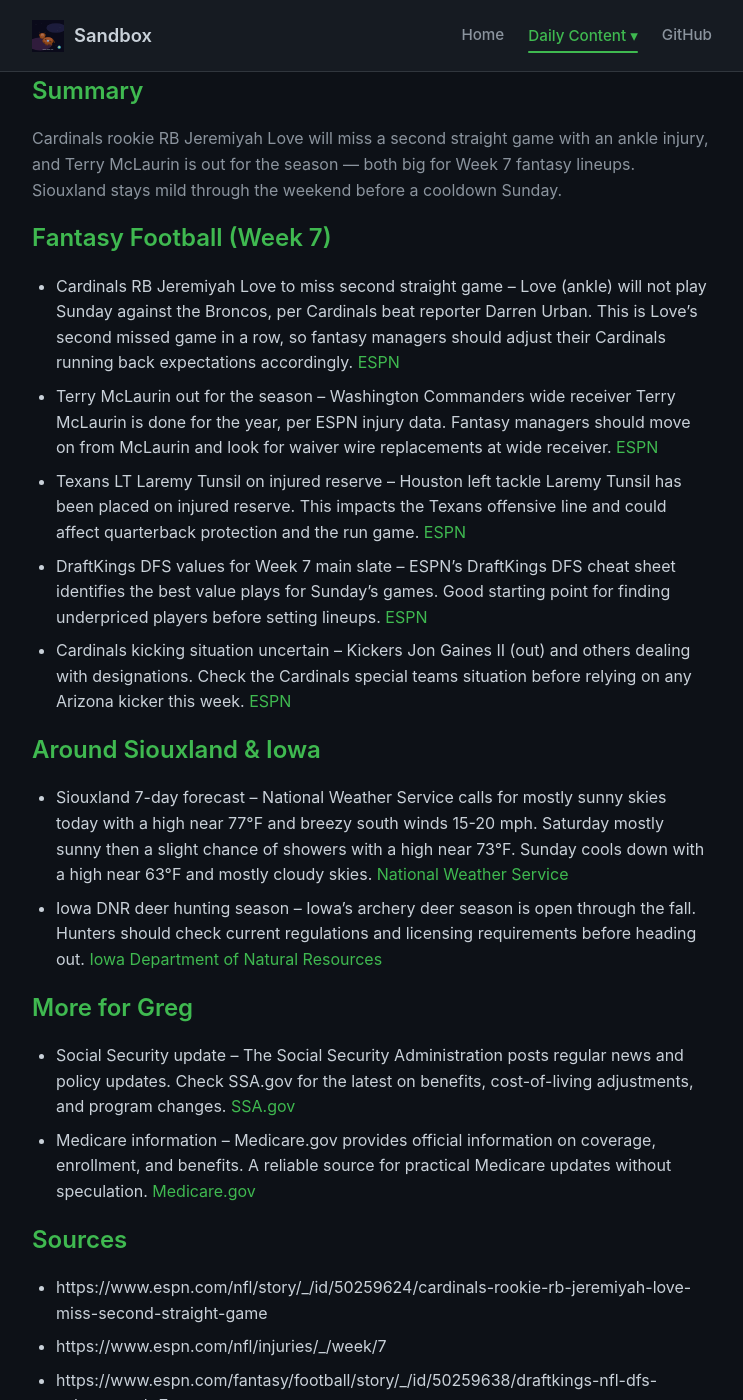
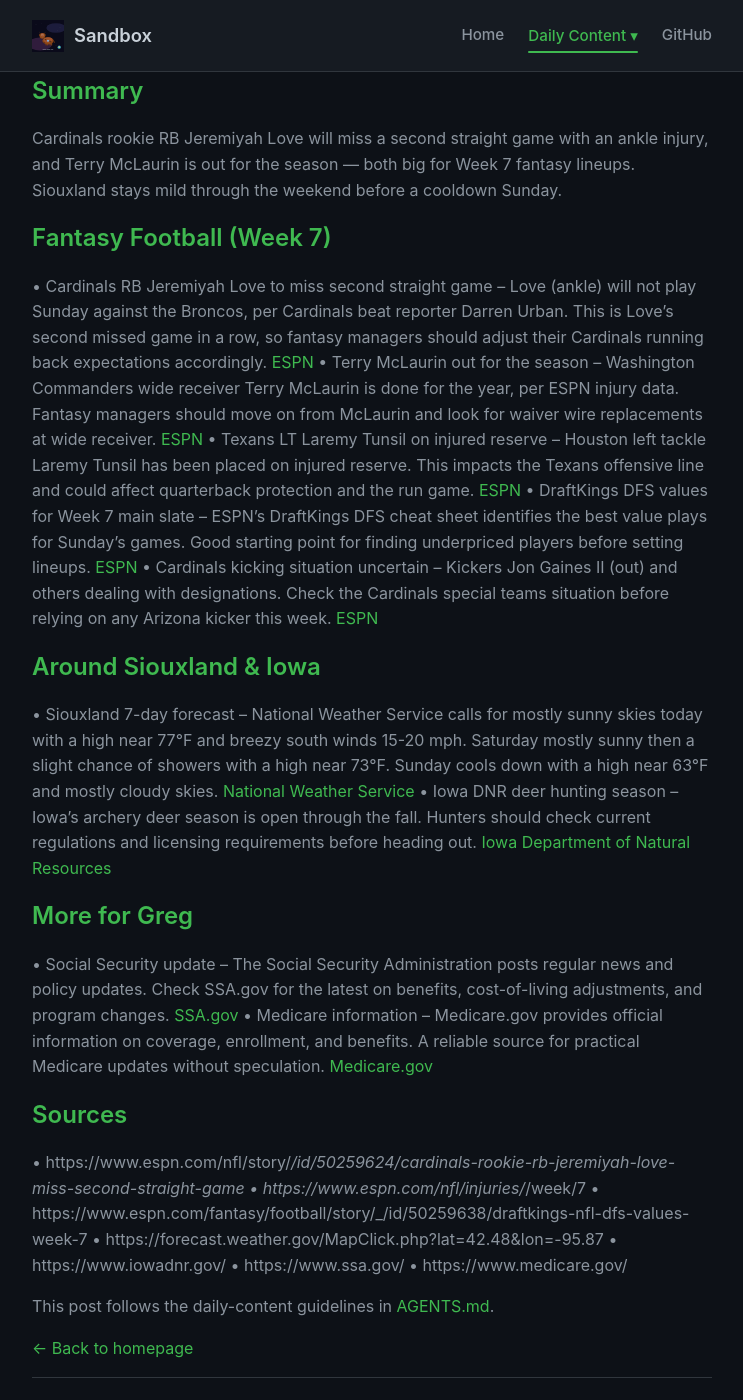
Before and after one commit to brownspacecow/sandbox, a Jekyll site: the page built from _posts/2026-10-23-week-7.md, in a window 1280 px wide and 1400 px high. Shown: the whole window, without its empty margins (268-1011 px from the left). Built offline with Jekyll 4.4.1, drawn with Linux system fonts in a browser that asks for light colours; some of the changed text lies outside the part shown.

Commit message:
Update previous daily content per AGENTS.md - Replace hyphen/asterisk bullets with required '•' bullet style - Remove 'Omitted' placeholder sections (omit entirely when no verifiable content) - Add AGENTS.md reference to each post - Update 2026-10-26 excerpt to reflect removed fantasy football section
Closes #46

```diff
--- a/_posts/2026-10-23-week-7.md
+++ b/_posts/2026-10-23-week-7.md
@@ -11,30 +11,32 @@ Cardinals rookie RB Jeremiyah Love will miss a second straight game with an ankl
 
 ## Fantasy Football (Week 7)
 
-* Cardinals RB Jeremiyah Love to miss second straight game – Love (ankle) will not play Sunday against the Broncos, per Cardinals beat reporter Darren Urban. This is Love's second missed game in a row, so fantasy managers should adjust their Cardinals running back expectations accordingly. [ESPN](https://www.espn.com/nfl/story/_/id/50259624/cardinals-rookie-rb-jeremiyah-love-miss-second-straight-game)
-* Terry McLaurin out for the season – Washington Commanders wide receiver Terry McLaurin is done for the year, per ESPN injury data. Fantasy managers should move on from McLaurin and look for waiver wire replacements at wide receiver. [ESPN](https://www.espn.com/nfl/injuries/_/week/7)
-* Texans LT Laremy Tunsil on injured reserve – Houston left tackle Laremy Tunsil has been placed on injured reserve. This impacts the Texans offensive line and could affect quarterback protection and the run game. [ESPN](https://www.espn.com/nfl/injuries/_/week/7)
-* DraftKings DFS values for Week 7 main slate – ESPN's DraftKings DFS cheat sheet identifies the best value plays for Sunday's games. Good starting point for finding underpriced players before setting lineups. [ESPN](https://www.espn.com/fantasy/football/story/_/id/50259638/draftkings-nfl-dfs-values-week-7)
-* Cardinals kicking situation uncertain – Kickers Jon Gaines II (out) and others dealing with designations. Check the Cardinals special teams situation before relying on any Arizona kicker this week. [ESPN](https://www.espn.com/nfl/injuries/_/week/7)
+• Cardinals RB Jeremiyah Love to miss second straight game – Love (ankle) will not play Sunday against the Broncos, per Cardinals beat reporter Darren Urban. This is Love's second missed game in a row, so fantasy managers should adjust their Cardinals running back expectations accordingly. [ESPN](https://www.espn.com/nfl/story/_/id/50259624/cardinals-rookie-rb-jeremiyah-love-miss-second-straight-game)
+• Terry McLaurin out for the season – Washington Commanders wide receiver Terry McLaurin is done for the year, per ESPN injury data. Fantasy managers should move on from McLaurin and look for waiver wire replacements at wide receiver. [ESPN](https://www.espn.com/nfl/injuries/_/week/7)
+• Texans LT Laremy Tunsil on injured reserve – Houston left tackle Laremy Tunsil has been placed on injured reserve. This impacts the Texans offensive line and could affect quarterback protection and the run game. [ESPN](https://www.espn.com/nfl/injuries/_/week/7)
+• DraftKings DFS values for Week 7 main slate – ESPN's DraftKings DFS cheat sheet identifies the best value plays for Sunday's games. Good starting point for finding underpriced players before setting lineups. [ESPN](https://www.espn.com/fantasy/football/story/_/id/50259638/draftkings-nfl-dfs-values-week-7)
+• Cardinals kicking situation uncertain – Kickers Jon Gaines II (out) and others dealing with designations. Check the Cardinals special teams situation before relying on any Arizona kicker this week. [ESPN](https://www.espn.com/nfl/injuries/_/week/7)
 
 ## Around Siouxland & Iowa
 
-* Siouxland 7-day forecast – National Weather Service calls for mostly sunny skies today with a high near 77°F and breezy south winds 15-20 mph. Saturday mostly sunny then a slight chance of showers with a high near 73°F. Sunday cools down with a high near 63°F and mostly cloudy skies. [National Weather Service](https://forecast.weather.gov/MapClick.php?lat=42.48&lon=-95.87)
-* Iowa DNR deer hunting season – Iowa's archery deer season is open through the fall. Hunters should check current regulations and licensing requirements before heading out. [Iowa Department of Natural Resources](https://www.iowadnr.gov/)
+• Siouxland 7-day forecast – National Weather Service calls for mostly sunny skies today with a high near 77°F and breezy south winds 15-20 mph. Saturday mostly sunny then a slight chance of showers with a high near 73°F. Sunday cools down with a high near 63°F and mostly cloudy skies. [National Weather Service](https://forecast.weather.gov/MapClick.php?lat=42.48&lon=-95.87)
+• Iowa DNR deer hunting season – Iowa's archery deer season is open through the fall. Hunters should check current regulations and licensing requirements before heading out. [Iowa Department of Natural Resources](https://www.iowadnr.gov/)
 
 ## More for Greg
 
-* Social Security update – The Social Security Administration posts regular news and policy updates. Check SSA.gov for the latest on benefits, cost-of-living adjustments, and program changes. [SSA.gov](https://www.ssa.gov/)
-* Medicare information – Medicare.gov provides official information on coverage, enrollment, and benefits. A reliable source for practical Medicare updates without speculation. [Medicare.gov](https://www.medicare.gov/)
+• Social Security update – The Social Security Administration posts regular news and policy updates. Check SSA.gov for the latest on benefits, cost-of-living adjustments, and program changes. [SSA.gov](https://www.ssa.gov/)
+• Medicare information – Medicare.gov provides official information on coverage, enrollment, and benefits. A reliable source for practical Medicare updates without speculation. [Medicare.gov](https://www.medicare.gov/)
 
 ## Sources
 
-* https://www.espn.com/nfl/story/_/id/50259624/cardinals-rookie-rb-jeremiyah-love-miss-second-straight-game
-* https://www.espn.com/nfl/injuries/_/week/7
-* https://www.espn.com/fantasy/football/story/_/id/50259638/draftkings-nfl-dfs-values-week-7
-* https://forecast.weather.gov/MapClick.php?lat=42.48&lon=-95.87
-* https://www.iowadnr.gov/
-* https://www.ssa.gov/
-* https://www.medicare.gov/
+• https://www.espn.com/nfl/story/_/id/50259624/cardinals-rookie-rb-jeremiyah-love-miss-second-straight-game
+• https://www.espn.com/nfl/injuries/_/week/7
+• https://www.espn.com/fantasy/football/story/_/id/50259638/draftkings-nfl-dfs-values-week-7
+• https://forecast.weather.gov/MapClick.php?lat=42.48&lon=-95.87
+• https://www.iowadnr.gov/
+• https://www.ssa.gov/
+• https://www.medicare.gov/
+
+> This post follows the daily-content guidelines in [AGENTS.md](/AGENTS.md).
 
 [&larr; Back to homepage]({{ '/' | relative_url }})
```
Also changed, not shown: _posts/2026-10-24-week-7.md (+2 -0 lines), _posts/2026-10-25-week-7.md (+2 -0 lines), _posts/2026-10-26-week-8.md (+4 -10 lines).
